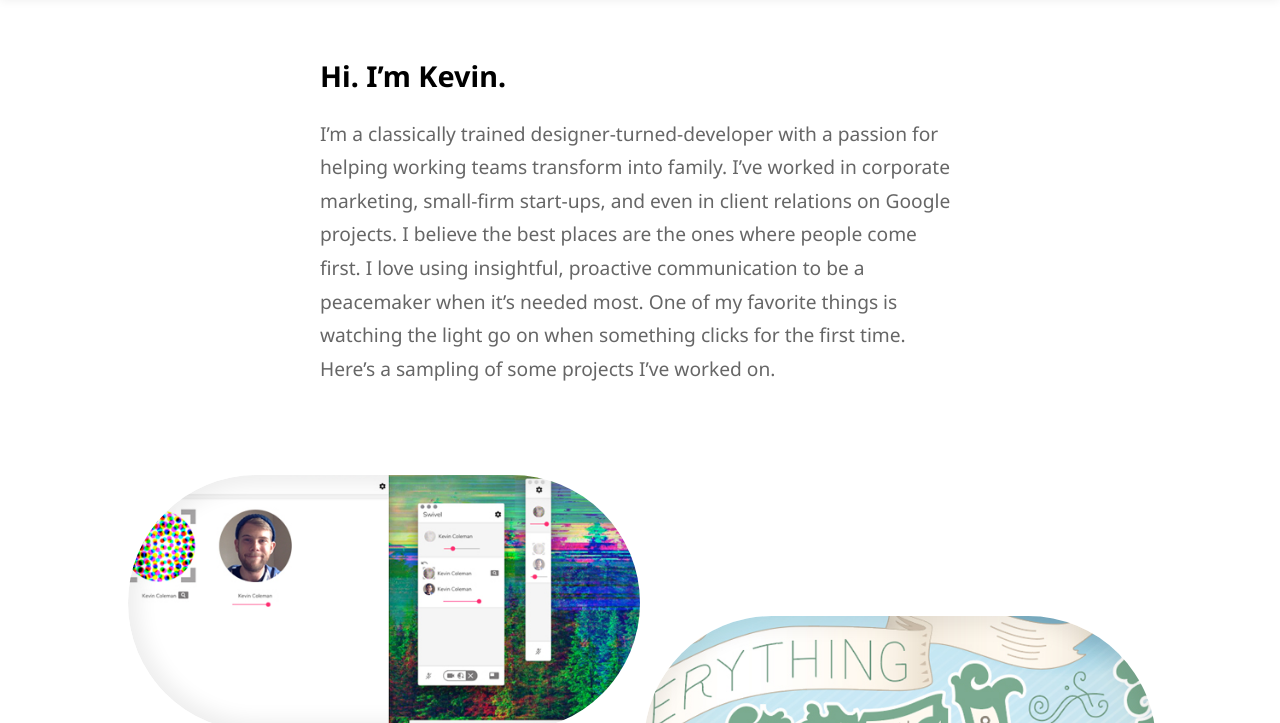
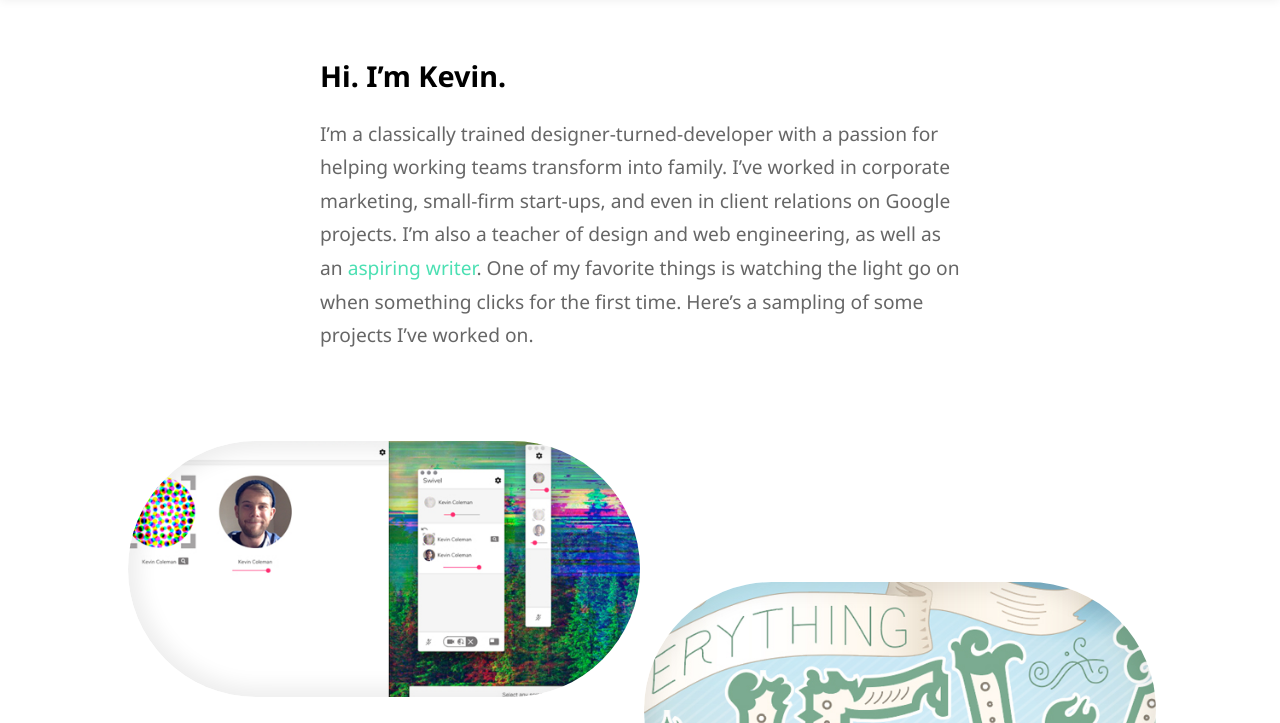
Before and after one commit to kevincoleman/kevincoleman.io, a website: page public/index.html in a window 1280 px wide. Shown: the part 77-800 px from the top of the page. Drawn offline with Linux system fonts and the light colour scheme.

Commit message:
Update bio

```diff
--- a/public/index.html
+++ b/public/index.html
@@ -6,6 +6,7 @@
   <meta charset="UTF-8">
   <link rel="stylesheet" href="css/main.css">
   <link rel="stylesheet" href="css/home.css">
+  <meta name="viewport" content="width=device-width, initial-scale=1">
 </head>
 
 <body>
@@ -23,8 +24,8 @@
     <h1 class="bioTitle">Hi. I’m Kevin.</h1>
     <p class="bioText">I’m a classically trained designer-turned-developer with a passion for helping working teams
       transform into family. I’ve worked in corporate marketing, small-firm start-ups, and even in client relations on
-      Google projects. I believe the best places are the ones where people come first. I love using insightful,
-      proactive communication to be a peacemaker when it’s needed most. One of my favorite things is watching the light
+      Google projects. I’m also a teacher of design and web engineering, as well as an <a href="https://medium.com/@kevincolemanio"
+        target="_blank">aspiring writer</a>. One of my favorite things is watching the light
       go on when something clicks for the first time. Here’s a sampling of some projects I’ve worked on.</p>
   </section>
   <section class="portfolio">
```
